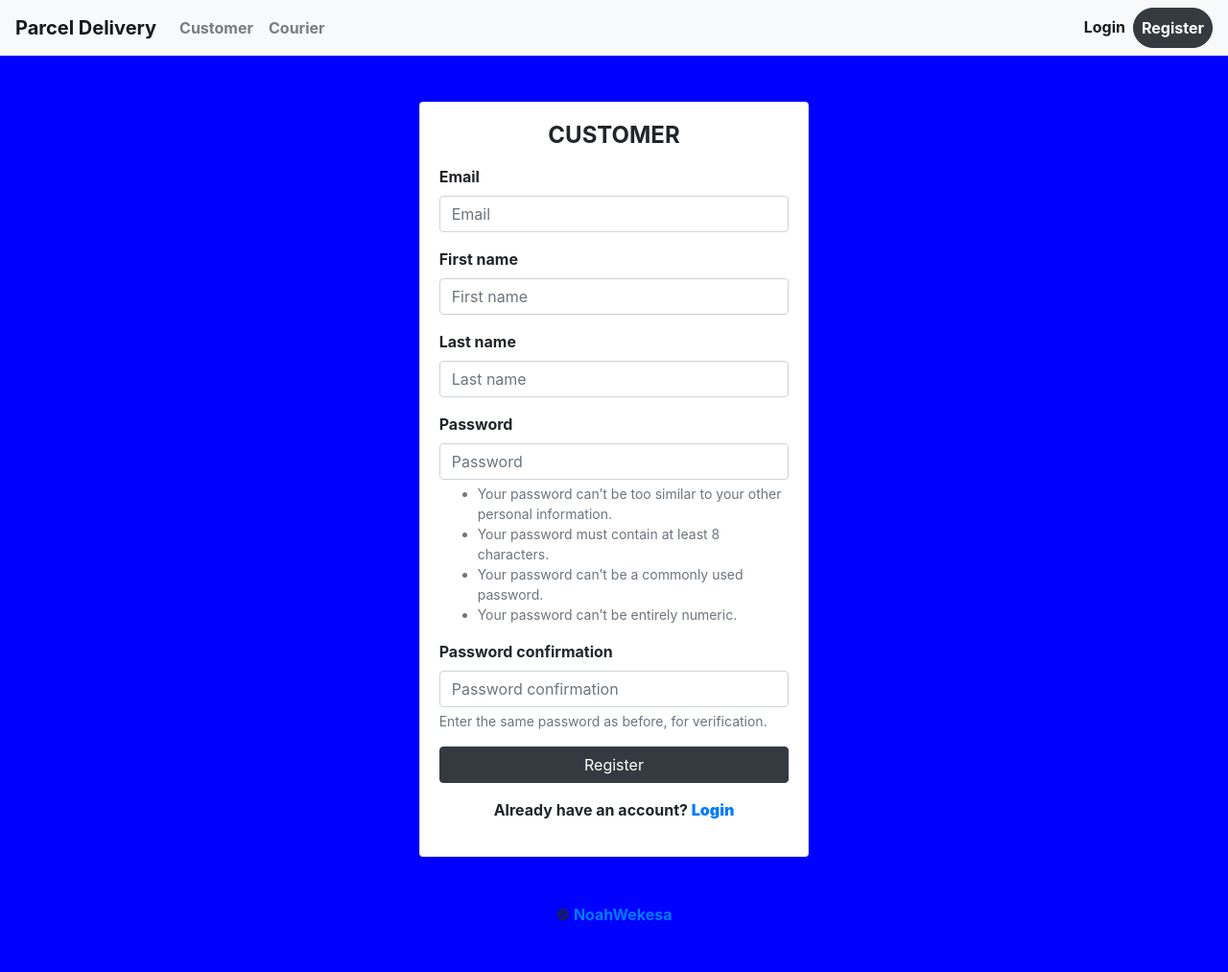
After one commit to Noahwekesa/ParcelDelivery, a Django app: page /register/ in a window 1280 px wide. The commit adds this page. Shown: the whole page at 96% size. Run offline with Django 4.2, Linux system fonts and the light colour scheme; some libraries are stand-ins or nearby versions.

Commit message:
user registration works

```diff
--- a/src/parceldelivery/settings.py
+++ b/src/parceldelivery/settings.py
@@ -119,6 +119,9 @@ USE_TZ = True
 
 STATIC_URL = 'static/'
 
+LOGIN_URL = 'login-page/'
+LOGIN_REDIRECT_URL = '/'
+LOGOUT_REDIRECT_URL = 'login-page/'
 # Default primary key field type
 # https://docs.djangoproject.com/en/4.2/ref/settings/#default-auto-field
 
--- a/src/parceldelivery/urls.py
+++ b/src/parceldelivery/urls.py
@@ -16,8 +16,15 @@ Including another URLconf
 """
 from django.contrib import admin
 from django.urls import path
-from users.views import home_view
+from users.views import home_view, customerView, courierView, register_page
+from django.contrib.auth import views as auth_views
 urlpatterns = [
     path('admin/', admin.site.urls),
+    path('login', auth_views.LoginView.as_view(template_name="auth/login.html"), name='login-page'),
+    path('logout', auth_views.LogoutView.as_view(next_page="/"), name='logout'),
     path('', home_view, name='home'),
+    path('customer/', customerView, name="customer"),
+    path('courier/', courierView, name="courier"),
+    path('register/', register_page, name='register')
+
 ]
--- /dev/null
+++ b/src/users/forms.py
@@ -0,0 +1,22 @@
+import email
+from logging import raiseExceptions
+from django import forms
+from django.contrib.auth.forms import UserCreationForm
+from django.contrib.auth.models import User
+from django.core.exceptions import ValidationError
+
+class SignUpForm(UserCreationForm):
+    email = forms.EmailField(max_length=250)
+    first_name = forms.CharField(max_length=150)
+    last_name = forms.CharField(max_length=150)
+
+    class Meta:
+        model = User
+        fields = ('email', 'first_name', 'last_name', 'password1', 'password2')
+
+
+    def clean_email(self):
+        email = self.cleaned_data['email'].lower()
+        if User.objects.filter(email=email):
+            raise ValidationError("This email address already exists.")
+        return email
--- /dev/null
+++ b/src/users/templates/auth/register.html
@@ -0,0 +1,39 @@
+
+{% extends 'base.html' %}
+{% load bootstrap4 %}
+{% block content %}
+
+<div class="conatainer-fluid mt-5">
+	<div class="row justify-content-center">
+		<div class="col-lg-4">
+			<div class="card">
+				<div class="card-body">
+					<h4 class="text-center text-uppercase mb-3">
+						<b>
+							{% if request.GET.next != '/courier/' %}
+							customer
+							{% else %}
+							courier
+							{% endif %}
+
+						</b>
+					</h4>
+					<form method="POST">
+						{% csrf_token %}
+						{% bootstrap_form form %}
+						<button class="btn btn-dark btn-block" type="submit">Register</button>
+					<p class="text-center mt-3">
+					Already have an account? <a href="{% url 'login-page' %}"><b>Login</b></a>
+					</p>
+					</form>
+
+				</div>
+
+			</div>
+
+		</div>
+
+	</div>
+
+</div>
+{% endblock %}
--- a/src/users/templates/base.html
+++ b/src/users/templates/base.html
@@ -10,7 +10,6 @@
 		<meta name="viewport" content="width=device-width, initial-scale=1">	</head>
 	<link rel="stylesheet" href="{% static 'css/styles.css' %}">
 	<body style="font-weight: 700;">
-		{% load static %}
 		{% include "navbar.html" %}
 		{% block content %}
 		{% endblock %}
--- a/src/users/templates/index.html
+++ b/src/users/templates/index.html
@@ -1,11 +1,11 @@
 {% extends "base.html" %}
-
+{% load static %}
 {% block content %}
 <div class="container mt-t">
 <div class="col-lg-12">
 
 <div class="card bg-dark text-white">
-  <img src="" class="card-img" alt="bg image">
+	<img src="{% static 'images/img.jpg' %}" class="card-img" alt="bg image">
   <div class="card-img-overlay">
   	<h1 class="text-center mt-5 mb-5">Parcel Delivery</h1>
   </div>
--- a/src/users/templates/navbar.html
+++ b/src/users/templates/navbar.html
@@ -1,26 +1,37 @@
 
 <nav class="navbar navbar-expand-lg navbar-light bg-light">
 	<a class="navbar-brand" href="{% url 'home' %}">Parcel Delivery</a>
+
+	{% if not request.user.is_authenticated %}
   <button class="navbar-toggler" type="button" data-toggle="collapse" data-target="#navbarSupportedContent" aria-controls="navbarSupportedContent" aria-expanded="false" aria-label="Toggle navigation">
     <span class="navbar-toggler-icon"></span>
   </button>
 
   <div class="collapse navbar-collapse" id="navbarSupportedContent">
     <ul class="navbar-nav mr-auto">
-      <li class="nav-item active">
-        <a class="nav-link" href="#">Customer</a>
-      </li>
-      <li class="nav-item active">
-        <a class="nav-link" href="#">Courier</a>
-      </li>
+	    <li class="nav-item" {% if request.GET.next != '/courier/' %} active {% endif%}>
+		    <a class="nav-link" href="{% url 'login-page' %}?next={% url 'customer' %}">Customer</a>
+	    </li>
+      <li class="nav-item" {% if request.GET.next == '/courier/' %} active {% endif%}>
+     <a class="nav-link" href="{% url 'login-page' %}?next={% url 'courier' %}">Courier</a> </li>
     </ul>
+    {% endif %}
     <ul class="navbar-nav ml-auto">
+	    {% if user.is_authenticated %}
+	    <form class="form-inline">
+		    <span class="mr-4" >{{ request.user.get_full_name|title }}</span>
+	    </form>
+	<li class="nav-item">
+		<a class="nav-link btn btn-danger text-white font-weight-bold" href="{% url 'logout' %}">logout</a>
+	</li>
+	{% else %}
     	<li class="nav-item active">
-	<a class="nav-link" href="#">Login</a>
+		<a class="nav-link" href="{% url 'login-page' %}">Login</a>
 	</li>
 	<li class="nav-item active">
-	<a class="nav-link btn btn-dark text-white rounded-pill">Register</a>
+	<a class="nav-link btn btn-dark text-white font-weight-bold rounded-pill">Register</a>
 	</li>
+	{% endif %}
     </ul>
   </div>
 </nav>
--- a/src/users/views.py
+++ b/src/users/views.py
@@ -1,5 +1,37 @@
-from django.shortcuts import render
+from django.contrib.admin.options import forms
+from django.shortcuts import redirect, render, redirect
+from django.contrib.auth import login
+from django.contrib.auth.decorators import login_required
 
+from users.forms import email
+from . import forms
 
 def home_view(request):
     return render(request, "index.html")
+
+@login_required
+def customerView(request):
+    return render(request, "index.html")
+
+@login_required
+def courierView(request):
+    return render(request, "index.html")
+
+def register_page(request):
+    form = forms.SignUpForm()
+    if request.method == 'POST':
+        form = forms.SignUpForm(request.POST)
+
+        if form.is_valid():
+            email = form.cleaned_data.get('email').lower()
+
+            user = form.save(commit=False)
+            user.username = email
+            user.save()
+
+            login(request, user)
+            return redirect('home')
+        else:
+            return redirect('register')
+    context = {'form': form}
+    return render(request, "auth/register.html", context )
```
Also changed, not shown: src/users/templates/auth/login.html (added, +39 -0 lines), src/static/images/img.jpg (added).
